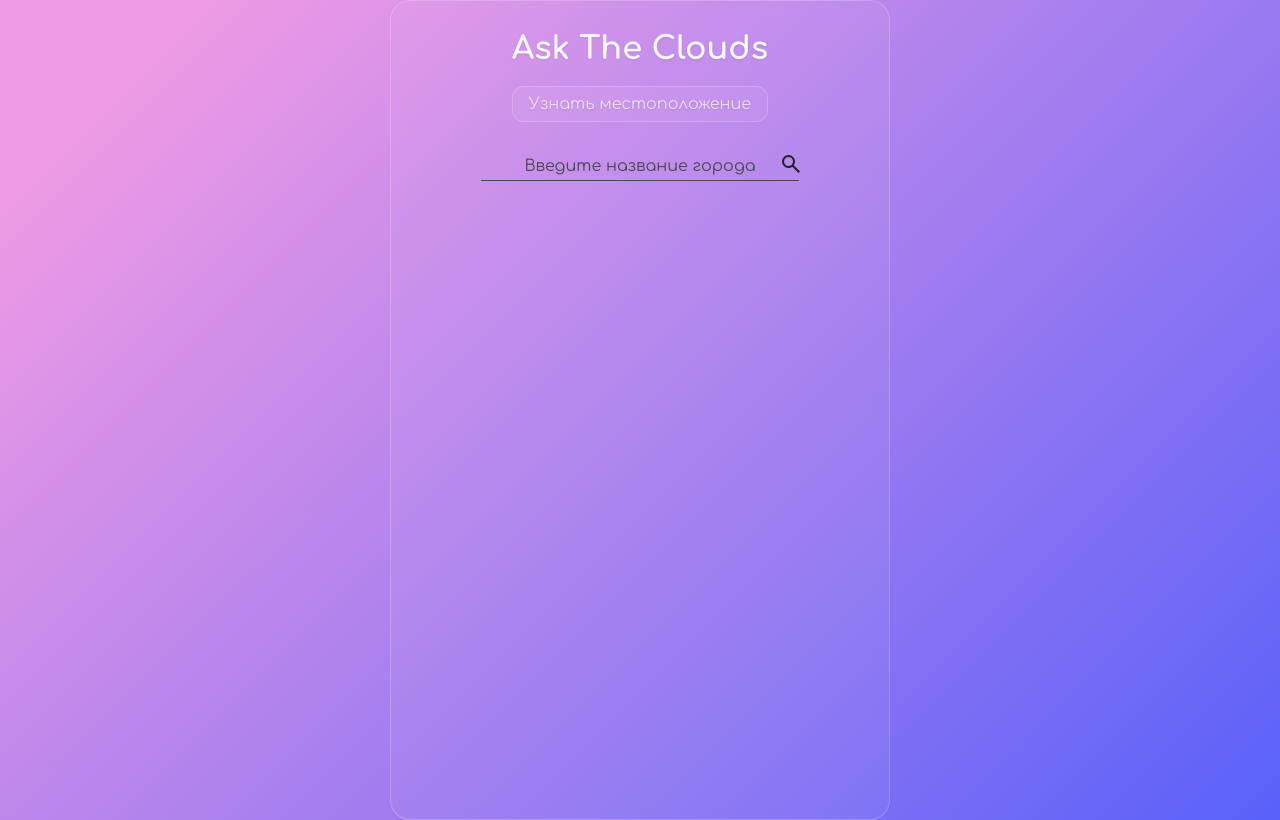
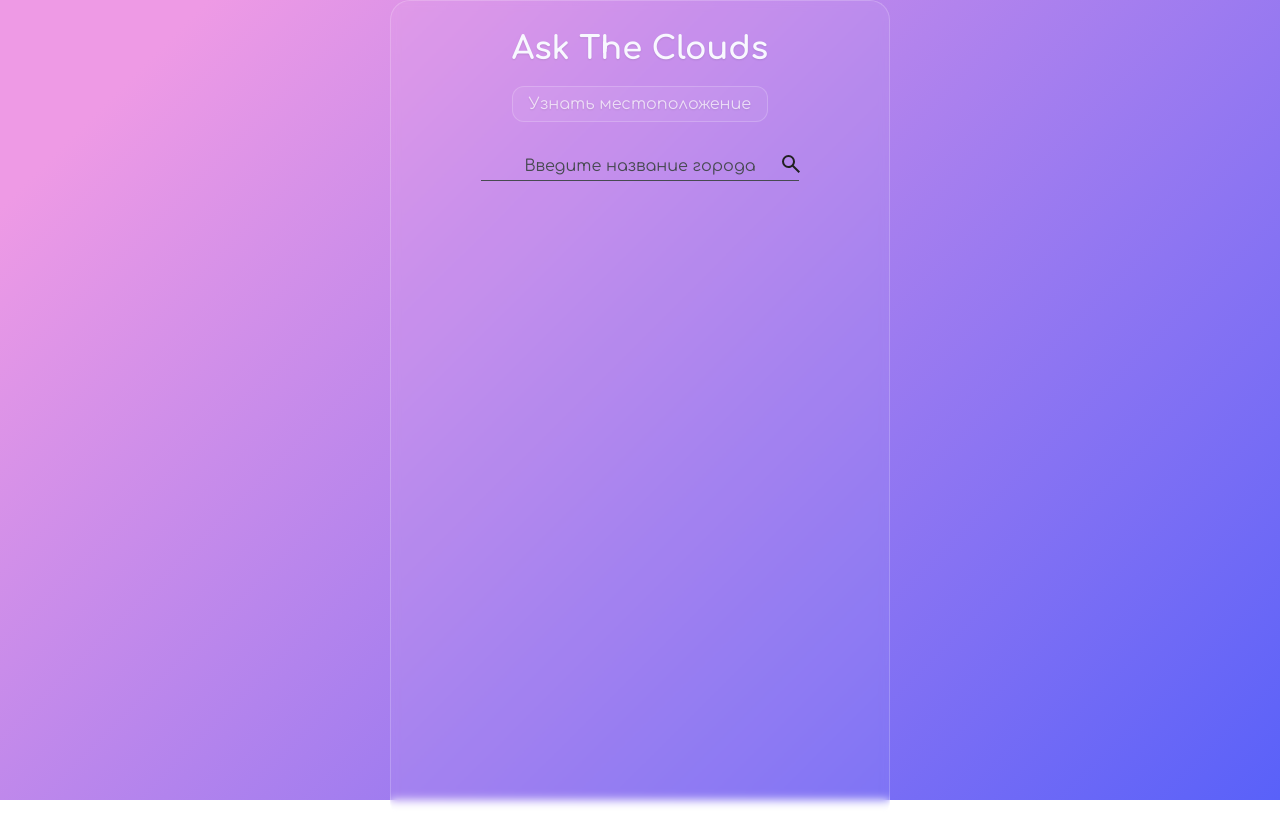
Before and after one commit to Nox1ee/Weather-widget, a React (Create React App) app: page / in a window 1280 px wide. Built offline with nearby package versions, Linux system fonts and the light colour scheme.

Commit message:
Changed vh to dvh

```diff
--- a/src/App.scss
+++ b/src/App.scss
@@ -18,7 +18,7 @@ body {
    background-size: cover;
    background-repeat: no-repeat;
 
-   height: 100dditvh;
+   height: 100dvh;
 
    align-content: center;
 }
```
